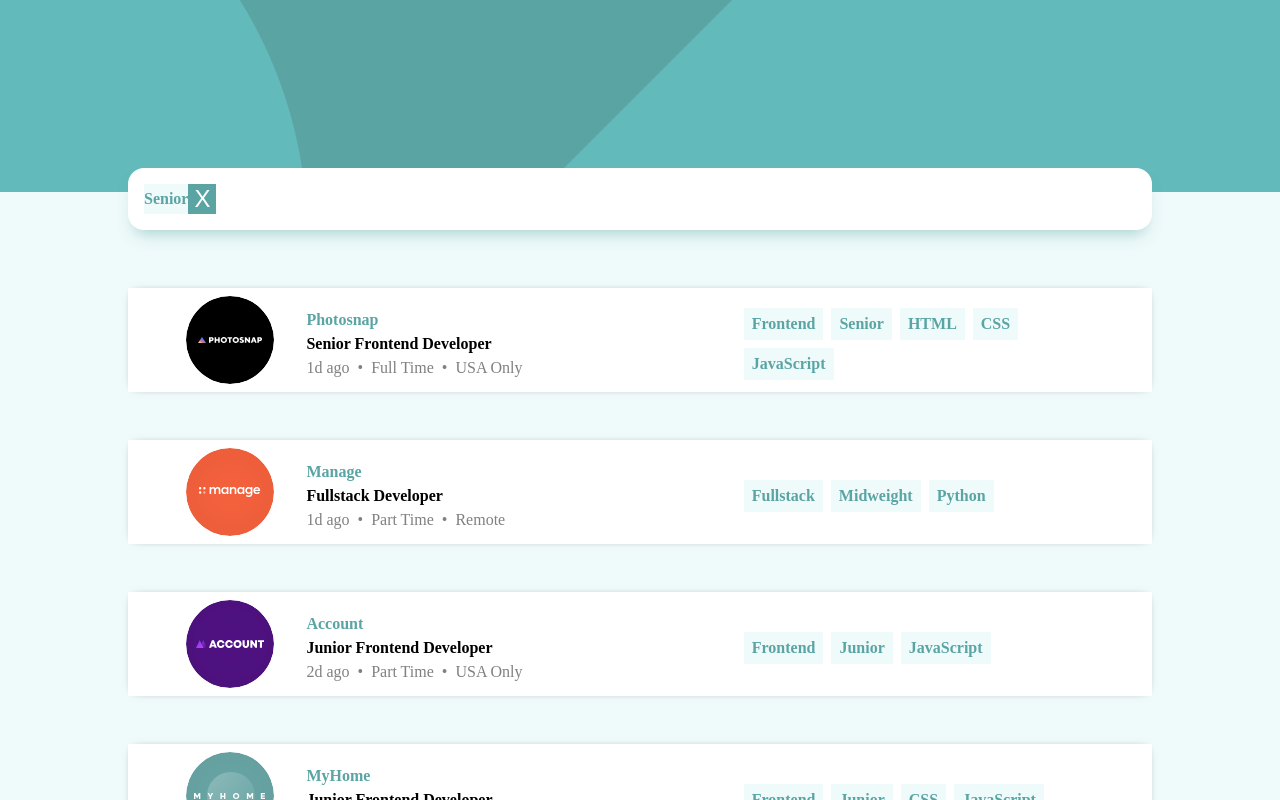
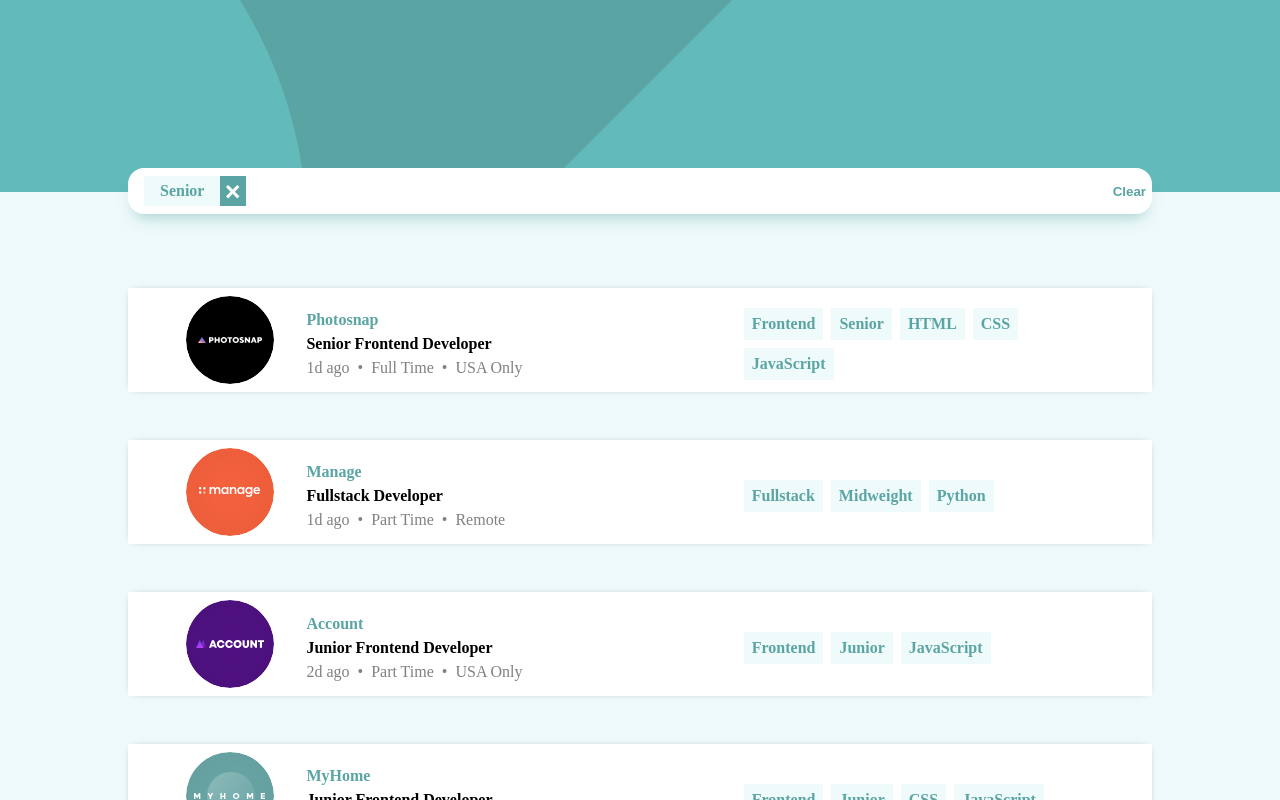
Before and after one commit to wiktohh/job-listings-with-filtering, a React (Create React App) app: page / in a window 1280 px wide. Both pictures are taken after a click on the element "Senior". Shown: the top 800 px of the page. Built offline with nearby package versions, Linux system fonts and the light colour scheme.

Commit message:
remove tags

```diff
--- a/src/App.tsx
+++ b/src/App.tsx
@@ -1,6 +1,8 @@
 import React, { useState } from 'react';
 import './styles/App.scss';
 import Main from './components/Main';
+
+import {ReactComponent as Remove} from "./images/icon-remove.svg"
 
 function App() {
 
@@ -12,13 +14,35 @@
     }
   }
 
+  const removeTag = (tag:string) => {
+    const tmp = [...tags]
+    const index = tmp.indexOf(tag)
+    if(index > -1){
+      tmp.splice(index,1)
+    }
+    setTags([...tmp])
+  }
+
+  const clearTags = () => {
+    setTags([])
+  }
   return (
     <div className="App">
       <div className="header"></div>
       {tags.length === 0 ? null : (
-        <div className="tags">{tags.map(tag =>
-            <div className="tag">{tag}<button className='removeBtn'>X</button></div>
-          )}</div>
+        <div className="tags">
+          <div className='tagWrapper'>
+            {tags.map(tag => (
+          <div className='tag'>
+            <p className='textTag'>{tag}</p>
+            <button onClick={() => removeTag(tag)} className='removeBtn'><Remove/></button>
+          </div>
+        )
+
+          )}
+          </div>
+          <button onClick={clearTags} className='clearBtn'>Clear</button>
+          </div>
       )}
       <Main handleTags={handleTags}/>
     </div>
--- a/src/styles/App.scss
+++ b/src/styles/App.scss
@@ -18,13 +18,28 @@
         left: 50%;
         transform: translateX(-50%);
         display:flex;
+        flex-wrap: wrap;
+        justify-content: space-between;
+        height: max-content;
         width: 80%;
         background: white;
         border-radius: 1rem;
-        padding: 1rem;
         box-shadow: 0px 10px 15px -7px rgb(93 164 164 / 50%);
 
+        .clearBtn{
+            background: none; border:none; outline: none;
+            color: hsl(180, 29%, 50%);
+            font-weight: bold;
+            cursor:pointer;
+        }
+
+        .tagWrapper{
+            display:flex;
+            flex-wrap:wrap;
+            width:70%;
+        }
         .tag{
+            margin: .5rem 1rem;
             display:flex;
             justify-content: center;
             align-items: center;
@@ -32,11 +47,15 @@
             background-color: hsl(180, 52%, 96%);
             color: hsl(180, 29%, 50%);
             font-weight: bold;
+            .textTag{
+                padding: 0 1rem;
+            }
             .removeBtn{
                 border:none; outline: none;
                 background: hsl(180, 29%, 50%);
                 color:white;
                 font-size:1.5rem;
+                cursor: pointer;
             }
             .removeBtn:hover{
                 background-color: black;
--- a/src/styles/_main.scss
+++ b/src/styles/_main.scss
@@ -87,6 +87,7 @@
                     margin: .5rem .5rem 0 0;
                     color: hsl(180, 29%, 50%);
                     font-weight: bold;
+                    cursor:pointer;
                 }
             }
     }
```
Also changed, not shown: src/components/Main.tsx (line endings or trailing spaces).
